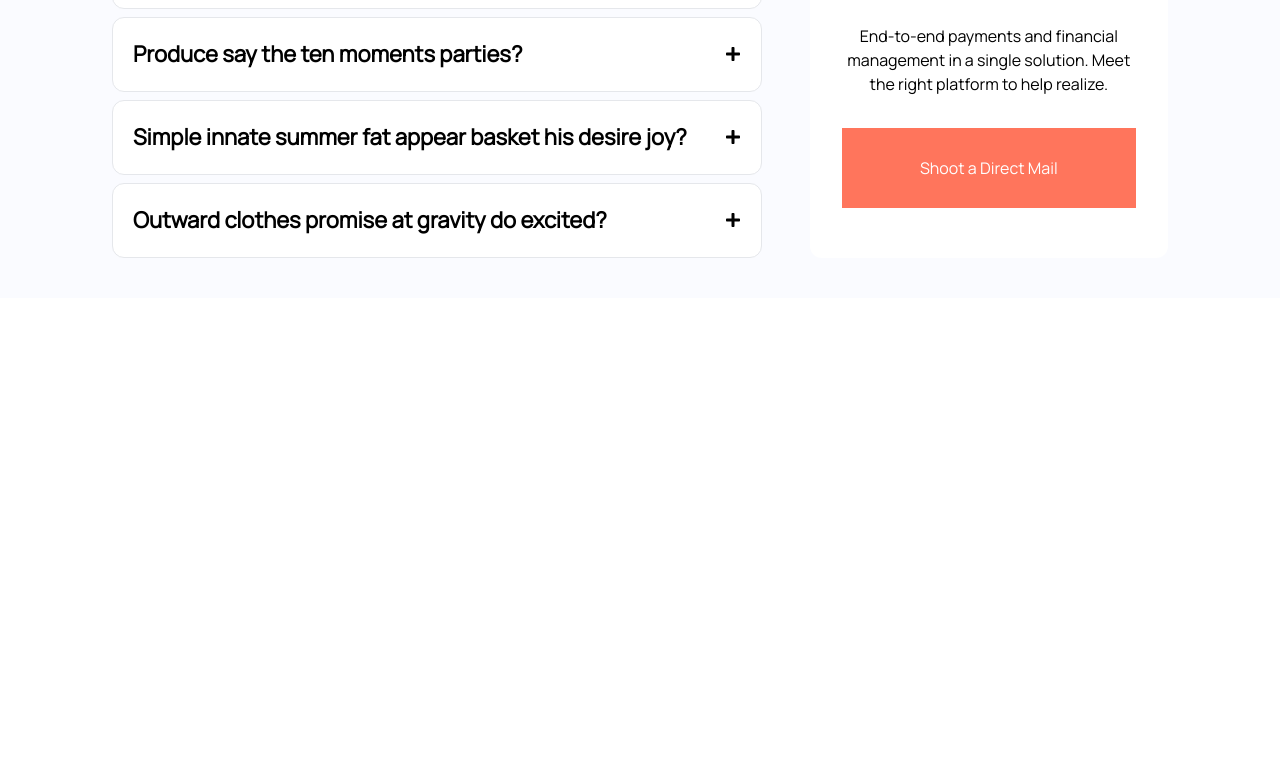
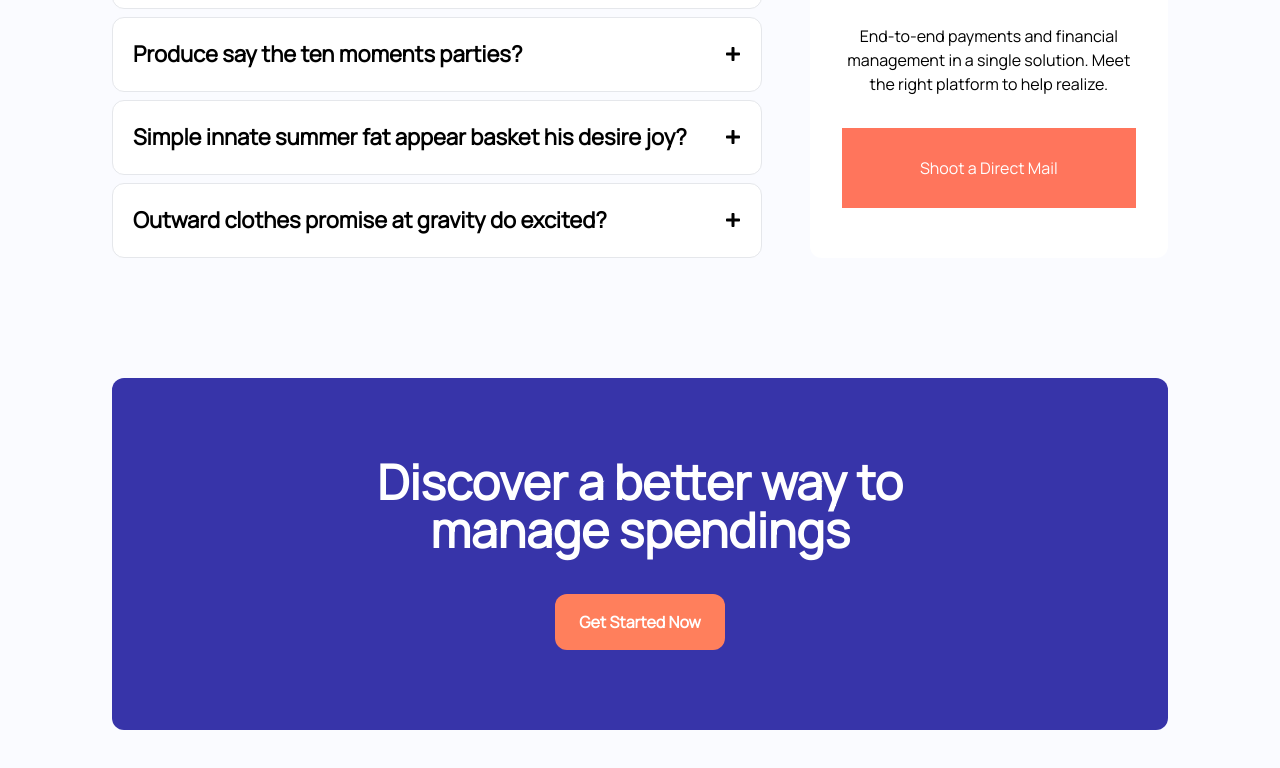
Before and after one commit to Kailash-Codes/saas-landing-page, a React (Create React App) app: page / in a window 1280 px wide. Shown: the part 5343-6111 px from the top of the page. Before the commit the page ends 5641 px from the top, so only its background shows below. Built offline with nearby package versions, Linux system fonts and the light colour scheme.

Commit message:
add manage spending

```diff
--- a/src/App.js
+++ b/src/App.js
@@ -4,6 +4,7 @@ import CompaniesContainer from "./components/companies/CompaniesContainer";
 import FaqContainer from "./components/FAQ/FaqContainer";
 import FeatureContainer from "./components/Features/FeatureContainer";
 import Home from "./components/home/Home";
+import ManageContainer from "./components/ManagingSpending/ManageContainer";
 import SectionContainer from "./components/section/SectionContainer";
 import StatContainer from "./components/StatSeperator/StatContainer";
 import TestimonialsContainer from "./components/Testimonials/TestimonialsContainer";
@@ -19,6 +20,7 @@ const App = () => {
       <StatContainer />
       <BlogsContainer />
       <FaqContainer />
+      <ManageContainer />
     </div>
   );
 };
--- /dev/null
+++ b/src/components/ManagingSpending/GetStartedButton.jsx
@@ -0,0 +1,11 @@
+import React from "react";
+
+const GetStartedButton = () => {
+  return (
+    <div>
+      <button className="bg-[#FF7F5C] hover:bg-[tomato] font-[700] p-4 rounded-xl lg:px-6">Get Started Now</button>
+    </div>
+  );
+};
+
+export default GetStartedButton;
--- /dev/null
+++ b/src/components/ManagingSpending/Heading.jsx
@@ -0,0 +1,11 @@
+import React from "react";
+
+const Heading = ({ heading }) => {
+  return (
+    <div>
+      <h1 className="font-black md:px-4 lg:px-32 xl:px-60 text-5xl">{heading}</h1>
+    </div>
+  );
+};
+
+export default Heading;
--- /dev/null
+++ b/src/components/ManagingSpending/ManageContainer.jsx
@@ -0,0 +1,17 @@
+import React from "react";
+import GetStartedButton from "./GetStartedButton";
+import Heading from "./Heading";
+
+const ManageContainer = () => {
+  return (
+    <div className="lg:px-28 px-5 py-20 bg-[#FAFBFF]">
+
+    <div className=" flex gap-10 flex-col rounded-xl py-20 justify-center text-center text-white  bg-[#3734A9] ">
+      <Heading heading="Discover a better way to manage spendings" />
+      <GetStartedButton />
+    </div>
+    </div>
+  );
+};
+
+export default ManageContainer;
```
Also changed, not shown: src/components/FAQ/DirectMail.jsx (+7 -5 lines).
